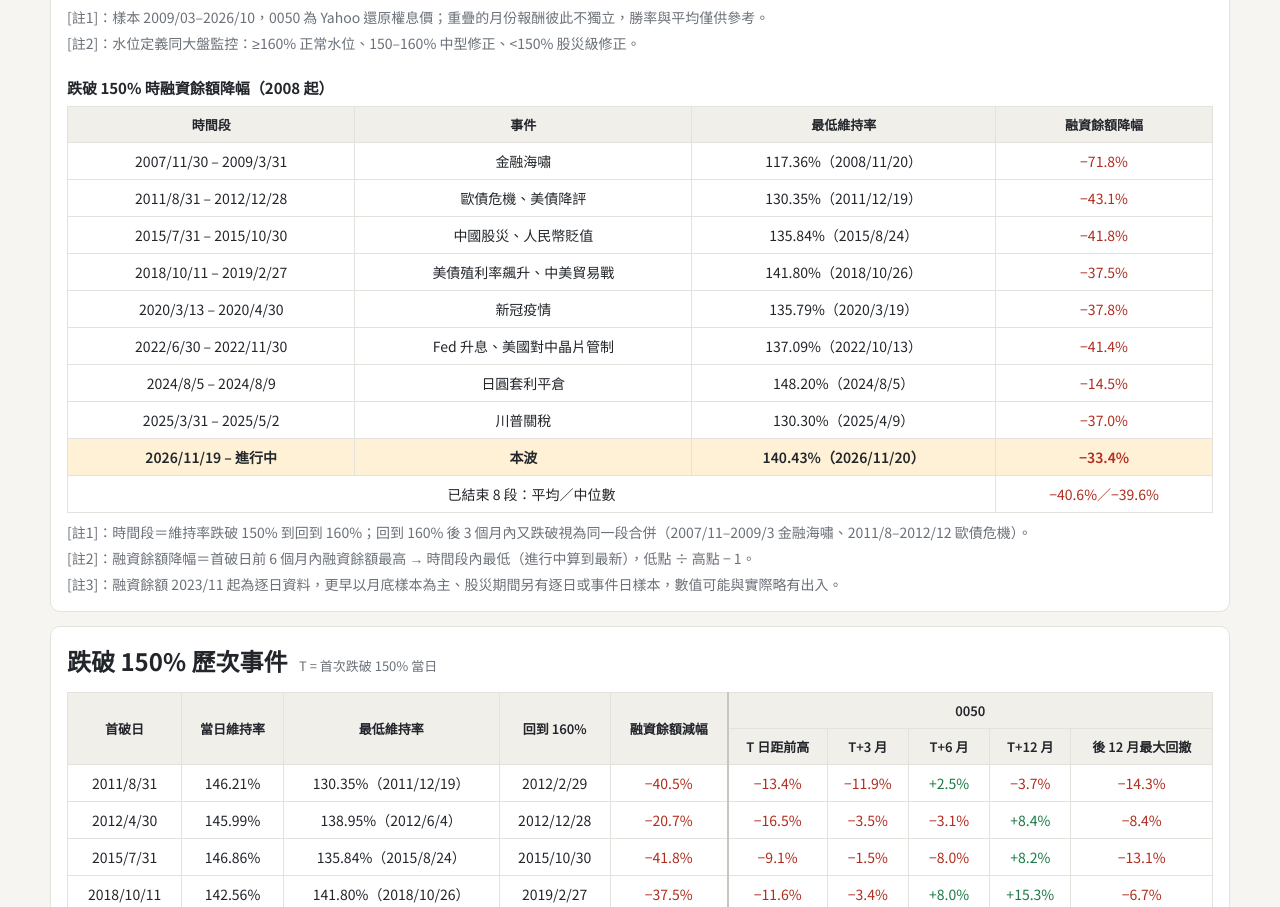
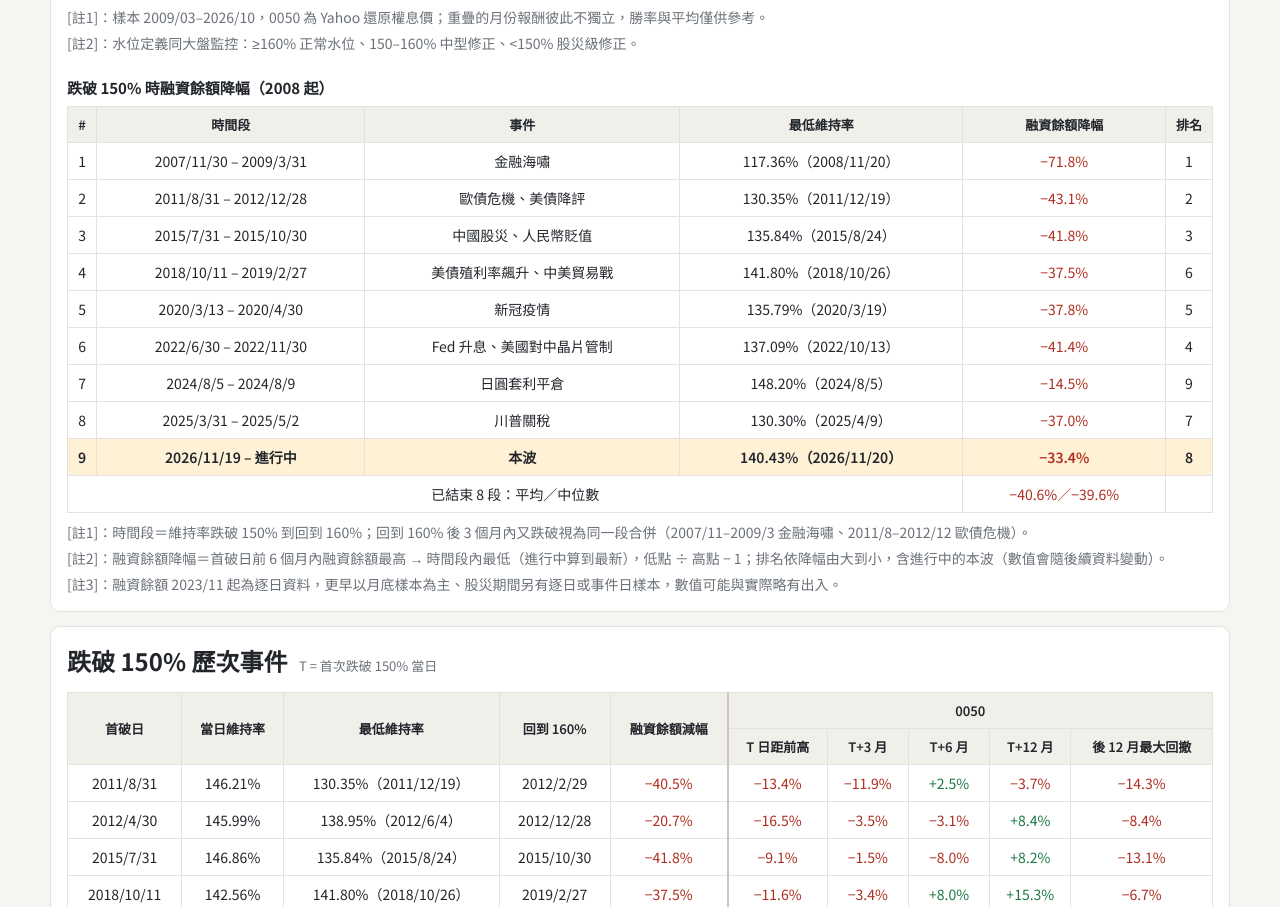
Before and after one commit to Jackie84112/macro-dashboard, a plain HTML site: page margin-tw.html in a window 1280 px wide. Shown: the part 1304-2211 px from the top of the page. Drawn offline with Linux system fonts and the light colour scheme.

Commit message:
融資降幅表加編號欄與降幅排名欄（窄欄）
Co-Authored-By: Claude Opus 5.5 <noreply@anthropic.com>

```diff
--- a/margin-tw.html
+++ b/margin-tw.html
@@ -369,14 +369,15 @@ function renderTables(){
   // 融資餘額降幅表（2026-11-24 使用者要求）：2008 起每次跌破 150%，融資高點 → 事件期間低點
   if (J.finEvents) {
     const FE = J.finEvents, done = FE.filter(e => e.end), avg = done.reduce((a, e) => a + e.cut, 0) / done.length;
+    const rank = c => 1 + FE.filter(x => x.cut < c).length;   // 降幅越大（越負）排名越前；含進行中的本波
     const med = (a => { a = a.slice().sort((x, y) => x - y); const m = a.length >> 1; return a.length % 2 ? a[m] : (a[m - 1] + a[m]) / 2; })(done.map(e => e.cut));
     document.getElementById("finTable").innerHTML =
-      `<tr><th>時間段</th><th>事件</th><th>最低維持率</th><th>融資餘額降幅</th></tr>` +
-      FE.map(e => `<tr${e.end ? "" : ' class="act"'}><td>${slash(e.start)} – ${e.end ? slash(e.end) : "進行中"}</td><td>${e.name}</td><td>${e.rLow.toFixed(2)}%（${slash(e.rLowDate)}）</td><td class="neg">${signed(e.cut)}</td></tr>`).join("") +
-      `<tr><td colspan="3">已結束 ${done.length} 段：平均／中位數</td><td class="neg">${signed(+avg.toFixed(1))}／${signed(+med.toFixed(1))}</td></tr>`;
+      `<tr><th style="width:1%;white-space:nowrap">#</th><th>時間段</th><th>事件</th><th>最低維持率</th><th>融資餘額降幅</th><th style="width:1%;white-space:nowrap">排名</th></tr>` +
+      FE.map((e, i) => `<tr${e.end ? "" : ' class="act"'}><td style="width:1%;white-space:nowrap">${i + 1}</td><td>${slash(e.start)} – ${e.end ? slash(e.end) : "進行中"}</td><td>${e.name}</td><td>${e.rLow.toFixed(2)}%（${slash(e.rLowDate)}）</td><td class="neg">${signed(e.cut)}</td><td style="width:1%;white-space:nowrap">${rank(e.cut)}</td></tr>`).join("") +
+      `<tr><td colspan="4">已結束 ${done.length} 段：平均／中位數</td><td class="neg">${signed(+avg.toFixed(1))}／${signed(+med.toFixed(1))}</td><td></td></tr>`;
     document.getElementById("finNotes").innerHTML = notes([
       `時間段＝維持率跌破 ${BREAK}% 到回到 ${NORMAL}%；回到 ${NORMAL}% 後 3 個月內又跌破視為同一段合併（2007/11–2009/3 金融海嘯、2011/8–2012/12 歐債危機）。`,
-      `融資餘額降幅＝首破日前 6 個月內融資餘額最高 → 時間段內最低（進行中算到最新），低點 ÷ 高點 − 1。`,
+      `融資餘額降幅＝首破日前 6 個月內融資餘額最高 → 時間段內最低（進行中算到最新），低點 ÷ 高點 − 1；排名依降幅由大到小，含進行中的本波（數值會隨後續資料變動）。`,
       `融資餘額 2023/11 起為逐日資料，更早以月底樣本為主、股災期間另有逐日或事件日樣本，數值可能與實際略有出入。`]);
   }
 
```
